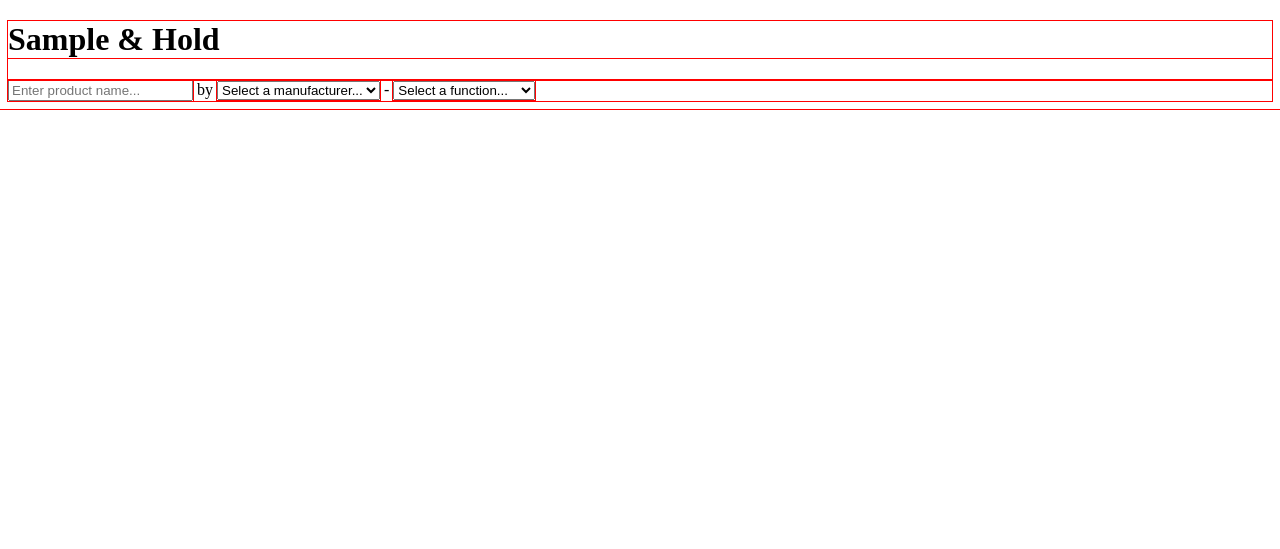
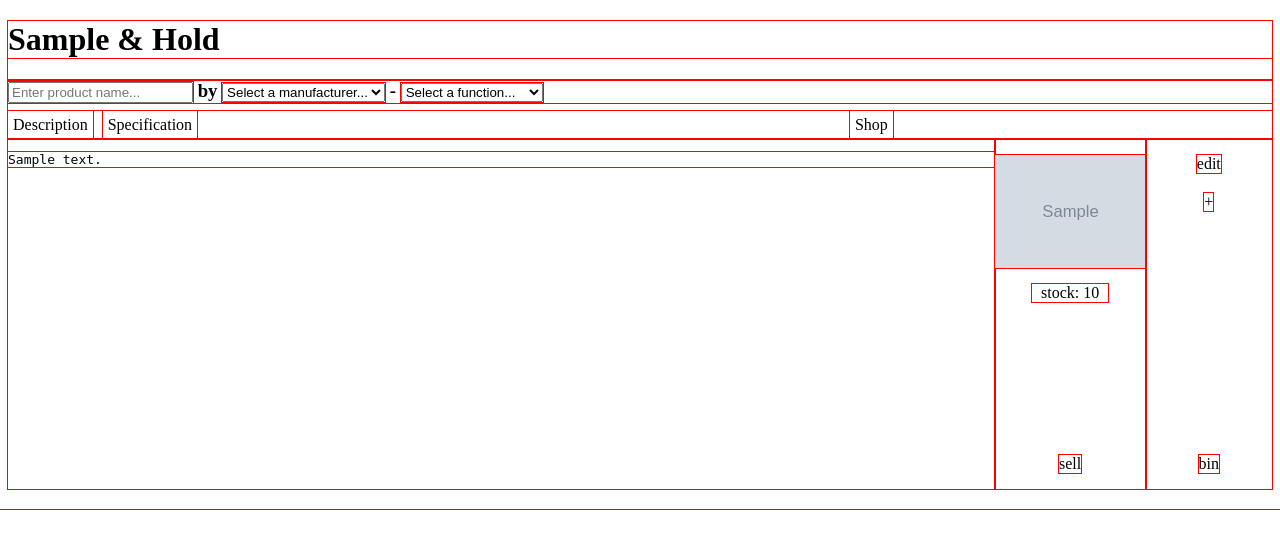
Before and after one commit to dcallus/Sample-n-Hold, a Flask app: page /modules/new in a window 1280 px wide. Shown: the top 549 px of the page. Run offline with Flask 2, Linux system fonts and the light colour scheme; grey boxes marked "Sample" are stand-in pictures; a database or web service that is not in the repository returns one stand-in record (values such as "Sample title"); some libraries are stand-ins or nearby versions.

Commit message:
new has oform in place

```diff
--- a/sample_hold/controllers/modules_controller.py
+++ b/sample_hold/controllers/modules_controller.py
@@ -15,8 +15,9 @@ def modules():
 # GET '/modules/new'
 @modules_blueprint.route("/modules/new", methods=['GET'])
 def new_module():
+    modules = module_repository.select_all()
     manufacturers = manufacturer_repository.select_all()
-    return render_template("modules/new.html", all_manufacturers = manufacturers)
+    return render_template("modules/new.html", all_manufacturers = manufacturers, all_modules = modules)
 
 # CREATE
 # POST '/modules'
--- a/sample_hold/templates/modules/new.html
+++ b/sample_hold/templates/modules/new.html
@@ -1,64 +1,48 @@
 {% extends "base.html" %}
 {% block content %}
 
-<form action="/modules" method="POST"></form>
-<div>
-    <input type="text" id="name" name="name" placeholder="Enter product name..." autofocus> by
-    <select name="manufacturer" id="manufacturer">
-        <option value="" selected disabled hidden>Select a manufacturer...
-{% for manufacturer in all_manufacturers %}
-<option value="{{ manufacturer.id }}">
 
-    {{ manufacturer.name }}
-</option>
+{% for module in all_modules %}
+<div class="module">
+  <div class="content">
+    <span id="header">
+      <h3>{% include 'modules/new_form.html' %}</h3>
+    </span>
+    <!-- <a href="/modules/{{module.id}}">{{module.name}}</a> -->
+
+    <span class='tabs'>
+      <nav class="desc-tab">Description</nav>
+      <nav class="spec-tab">Specification</nav>
+      <nav class='shop-tab'>Shop</nav>
+    </span>
+
+    <section class='info-box'>
+      <article class="desc">
+        <pre>{{module.description}}</pre>
+      </article>
+      <section class='image'>
+        <img src="{{module.image_url}}" alt="module pic">
+        <figure id='stock'>stock: {{module.stock}}</figure>
+        <nav id='sell'>sell</nav>
+      </section>
+      <aside id='edit-bar'>
+        <div id="edit">
+          edit
+        </div>
+        <div id="add">
+          +
+        </div>
+        <div id="bin">
+          <!-- only make visible on edit page -->
+          bin
+        </div>
+      </aside>
+
+    </section>
+  </div>
+</div>
+
 
 {% endfor %}
-</select>  -
-<select name="function" id="function">
-<option value="" selected disabled hidden>Select a function...</option>
-<option value="Attenuator">Attenuator</option>
-<option value="Clock Generator">Clock Generator</option>
-<option value="Clock Modulator">Clock Modulator</option>
-<option value="CV Modulation">CV Modulation</option>
-<option value="Delay">Delay</option>
-<option value="Digital">Digital</option>
-<option value="Distortion">Distortion</option>
-<option value="Drum">Drum</option>
-<option value="Dynamics">Dynamics</option>
-<option value="Effect">Effect</option>
-<option value="Envelope Follower">Envelope Follower</option>
-<option value="Envelope Generator">Envelope Generator</option>
-<option value="Equalizer">Equalizer</option>
-<option value="Filter">Filter</option>
-<option value="Frequency Divider">Frequency Divider</option>
-<option value="Function Generator">Function Generator</option>
-<option value="LFO">LFO"</option>
-<option value="Logic">Logic</option>
-<option value="Low Pass Gate">Low Pass Gate"</option>
-<option value="MIDI">MIDI</option>
-<option value="Mixer">Mixer"</option>
-<option value="Multiple">Multiple</option>
-<option value="Noise">Noise</option>
-<option value="Oscillator">Oscillator</option>
-<option value="Panning">Panning</option>
-<option value="Phase Shifter">Phase Shifter</option>
-<option value="Pitch Shifter">Pitch Shifter</option>
-<option value="Polarizer">Polarizer</option>
-<option value="Quantizer">Quantizer</option>
-<option value="Random">Random</option>
-<option value="Reverb">Reverb</option>
-<option value="Ring Modulator">Ring Modulator</option>
-<option value="Sample and Hold">Sample and Hold</option>
-<option value="Sampling">Sampling</option>
-<option value="Sequencer">Sequencer</option>
-<option value="Slew Limiter">Slew Limiter</option>
-<option value="Switch">Switch</option>
-<option value="Synth Voice">Synth Voice</option>
-<option value="Utility">Utility</option>
-<option value="VCA">VCA</option>
-<option value="Waveshaper">Waveshaper</option>
-</select>
-
-</div>
 
 {% endblock %}
--- /dev/null
+++ b/sample_hold/templates/modules/new_form.html
@@ -0,0 +1,59 @@
+<form action="/modules" method="POST"></form>
+<div>
+    <input type="text" id="name" name="name" placeholder="Enter product name..." autofocus> by
+    <select name="manufacturer" id="manufacturer">
+        <option value="" selected disabled hidden>Select a manufacturer...
+{% for manufacturer in all_manufacturers %}
+<option value="{{ manufacturer.id }}">
+
+    {{ manufacturer.name }}
+</option>
+
+{% endfor %}
+</select>  -
+<select name="function" id="function">
+<option value="" selected disabled hidden>Select a function...</option>
+<option value="Attenuator">Attenuator</option>
+<option value="Clock Generator">Clock Generator</option>
+<option value="Clock Modulator">Clock Modulator</option>
+<option value="CV Modulation">CV Modulation</option>
+<option value="Delay">Delay</option>
+<option value="Digital">Digital</option>
+<option value="Distortion">Distortion</option>
+<option value="Drum">Drum</option>
+<option value="Dynamics">Dynamics</option>
+<option value="Effect">Effect</option>
+<option value="Envelope Follower">Envelope Follower</option>
+<option value="Envelope Generator">Envelope Generator</option>
+<option value="Equalizer">Equalizer</option>
+<option value="Filter">Filter</option>
+<option value="Frequency Divider">Frequency Divider</option>
+<option value="Function Generator">Function Generator</option>
+<option value="LFO">LFO"</option>
+<option value="Logic">Logic</option>
+<option value="Low Pass Gate">Low Pass Gate"</option>
+<option value="MIDI">MIDI</option>
+<option value="Mixer">Mixer"</option>
+<option value="Multiple">Multiple</option>
+<option value="Noise">Noise</option>
+<option value="Oscillator">Oscillator</option>
+<option value="Panning">Panning</option>
+<option value="Phase Shifter">Phase Shifter</option>
+<option value="Pitch Shifter">Pitch Shifter</option>
+<option value="Polarizer">Polarizer</option>
+<option value="Quantizer">Quantizer</option>
+<option value="Random">Random</option>
+<option value="Reverb">Reverb</option>
+<option value="Ring Modulator">Ring Modulator</option>
+<option value="Sample and Hold">Sample and Hold</option>
+<option value="Sampling">Sampling</option>
+<option value="Sequencer">Sequencer</option>
+<option value="Slew Limiter">Slew Limiter</option>
+<option value="Switch">Switch</option>
+<option value="Synth Voice">Synth Voice</option>
+<option value="Utility">Utility</option>
+<option value="VCA">VCA</option>
+<option value="Waveshaper">Waveshaper</option>
+</select>
+
+</div>
```
